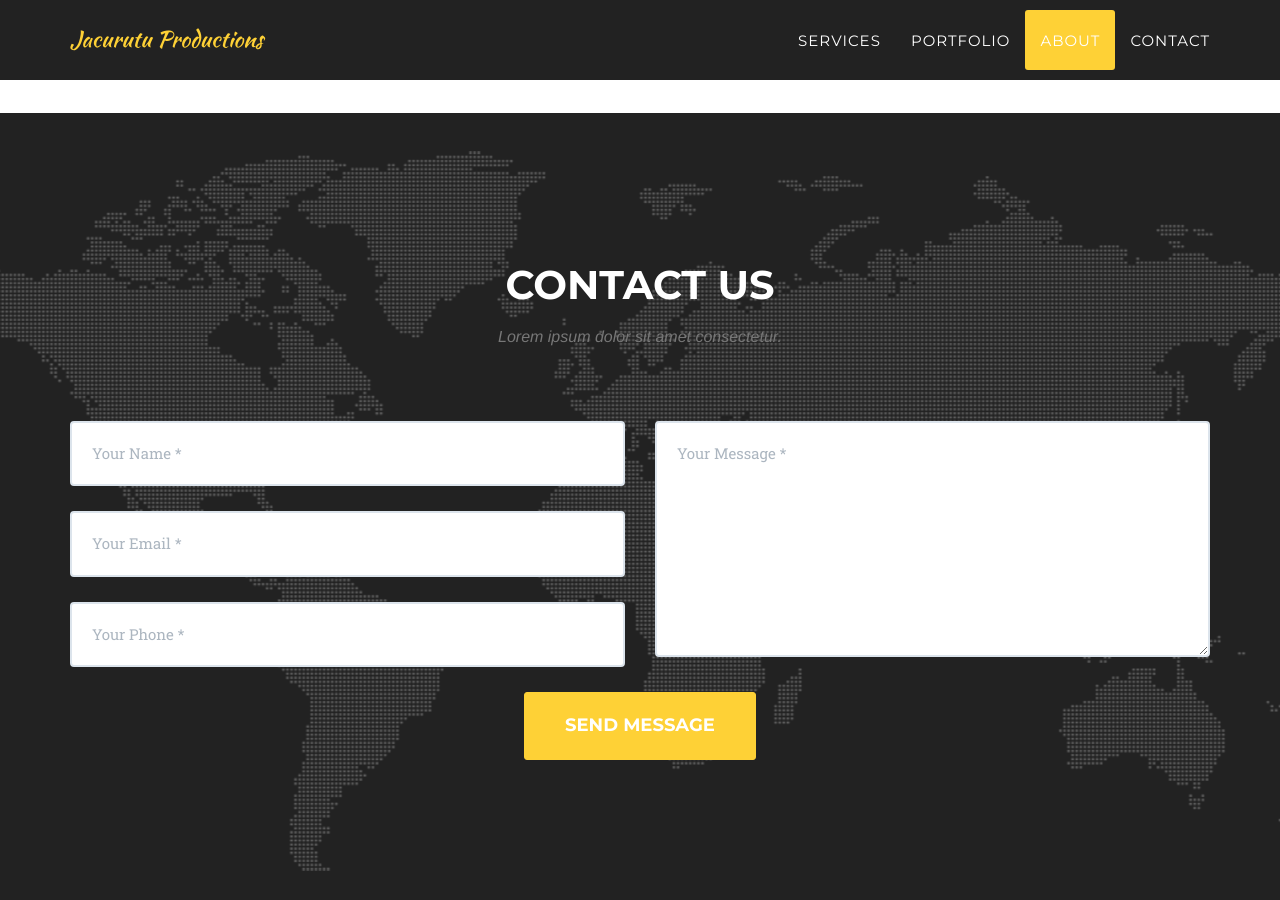
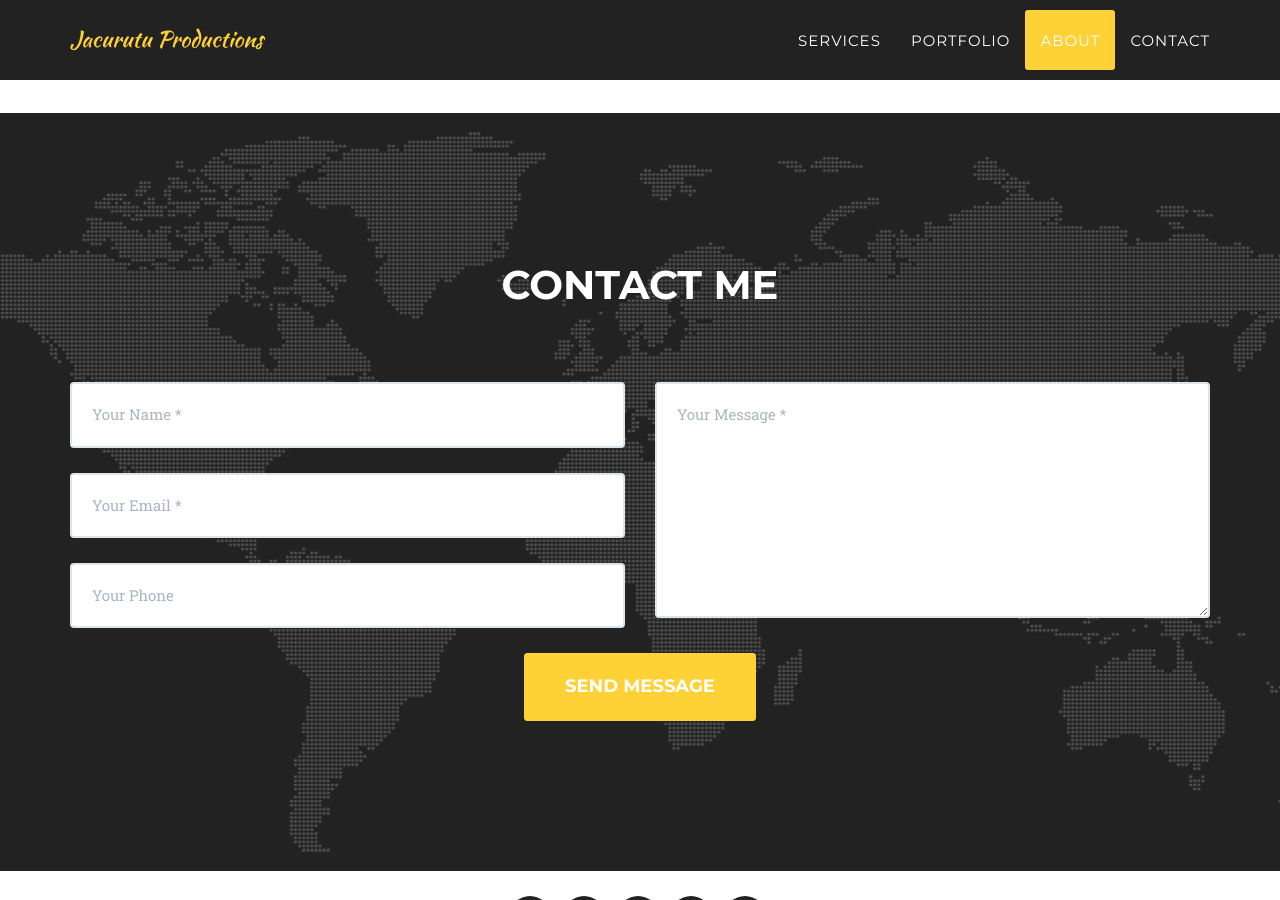
Before and after one commit to eigenbrot/jacurutu, a Jekyll site: the page built from index.html, in a window 1280 px wide and 900 px high, scrolled down 5980 px. Built offline with Jekyll 4.4.1, drawn with Linux system fonts in a browser that asks for light colours; some web fonts are replaced.

Commit message:
Updated contact form. I haven't tested this yet.

```diff
--- a/_includes/contact.html
+++ b/_includes/contact.html
@@ -2,8 +2,8 @@
         <div class="container">
             <div class="row">
                 <div class="col-lg-12 text-center">
-                    <h2 class="section-heading">Contact Us</h2>
-                    <h3 class="section-subheading text-muted">Lorem ipsum dolor sit amet consectetur.</h3>
+                    <h2 class="section-heading">Contact Me</h2>
+                    <h3 class="section-subheading text-muted"></h3>
                 </div>
             </div>
             <div class="row">
@@ -20,7 +20,7 @@
                                     <p class="help-block text-danger"></p>
                                 </div>
                                 <div class="control-group form-group">
-                                    <input type="tel" class="form-control" placeholder="Your Phone *" id="phone" required data-validation-required-message="Please enter your phone number.">
+                                    <input type="tel" class="form-control" placeholder="Your Phone" id="phone">
                                     <p class="help-block text-danger"></p>
                                 </div>
                             </div>
```
Also changed, not shown: 1 other file.
